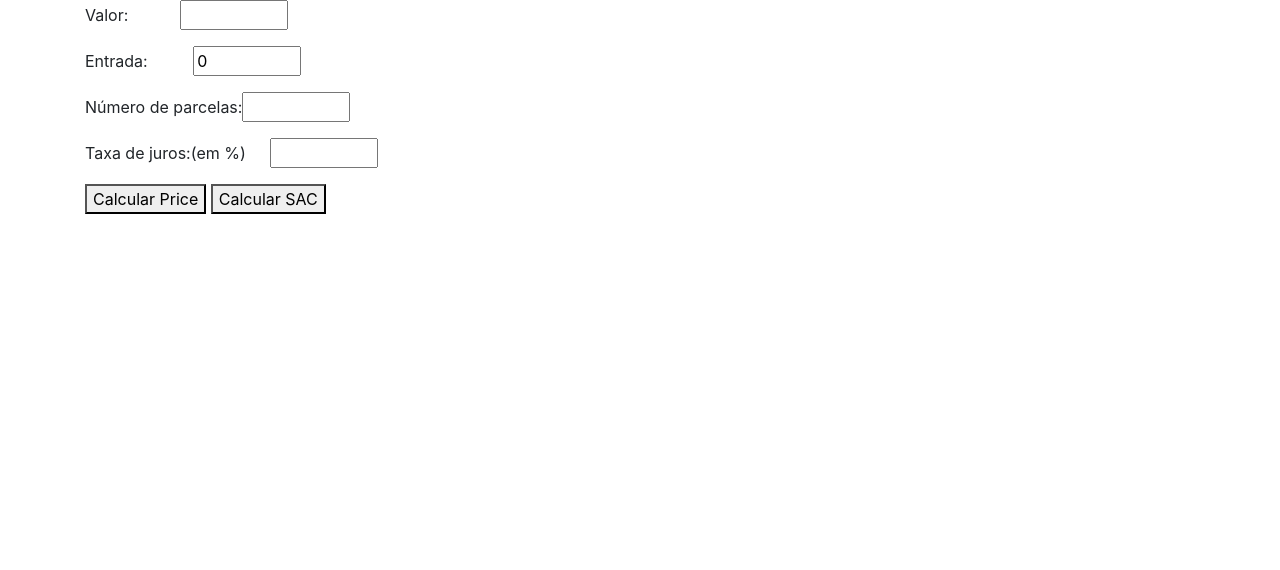
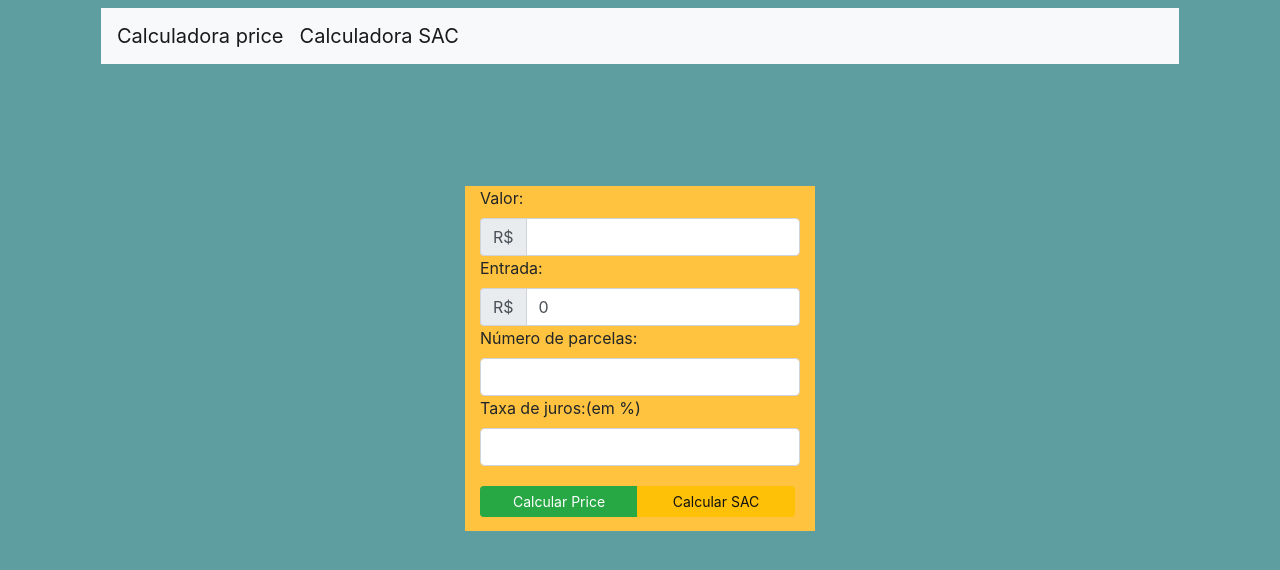
Before and after one commit to rodolfoip/CalculadoraPriceSAC, a plain HTML site: page index.html in a window 1280 px wide. Drawn offline with nearby package versions, Linux system fonts and the light colour scheme.

Commit message:
Agora não existe possibilidade de gerar mais de uma tabela. Menu adicionado (talvez saia) Ajustes no css

```diff
--- a/css/estilos.css
+++ b/css/estilos.css
@@ -1,5 +1,7 @@
+.body{
+    background-color: cadetblue;
+}
 /*input*/
-
 .valor {
     width: 20%;
     margin-left: 9.6%;
@@ -18,11 +20,35 @@
     width: 20%;
     margin-left: 4.4%;
 }
-
+/*menu*/
+.menu{
+    width: 100%;
+}
+/*Form*/
+.divForm{
+    padding-top: 10%;
+}
+.form{
+    background-color: #ffc33f;
+    background-position: center;
+    background-repeat: no-repeat;
+    background-size: cover;
+}
+.form{
+    padding-bottom: 4%;
+}
+/*botoes do fomulario*/
+.botoes{
+    margin-top: 2%;
+    width: 49.38%;
+}
+.btn-group{
+    margin-top: 4%;
+}
 /*tabela*/
 table {
-    border: #000000;
     width: 100%;
+    border: 1px solid black;
 }
 
 table th {
--- a/index.html
+++ b/index.html
@@ -10,19 +10,57 @@
     <link rel="stylesheet" href="https://maxcdn.bootstrapcdn.com/bootstrap/4.0.0-beta.2/css/bootstrap.min.css"
           integrity="sha384-PsH8R72JQ3SOdhVi3uxftmaW6Vc51MKb0q5P2rRUpPvrszuE4W1povHYgTpBfshb" crossorigin="anonymous">
 </head>
-<body>
+<body class="body">
+<div class="container">
+    <div class="col navbar">
+        <nav class="navbar navbar-expand-lg navbar-light bg-light menu">
+            <a class="navbar-brand" href="#">Calculadora price</a>
+            <a class="navbar-brand" href="#">Calculadora SAC</a>
+        </nav>
+    </div>
+</div>
 <div class="container">
     <div class="row">
-        <div class="col">
+        <div class="col"></div>
+        <div class="col divForm">
             <form>
-                <p>Valor:<input class="valor" type="text" id="valorCampo"></p>
-                <p>Entrada: <input value="0" class="entrada" type="text" id="entradaCampo"></p>
-                <p>Número de parcelas:<input class="nParcelas" type="text" id="nParcelasCampo"></p>
-                <p>Taxa de juros:(em %)<input class="tJuros" type="number" step=0.01 id="jurosCampo"></p>
+                <div class="form-group form">
+                    <div class="col">
+                        <label>Valor:</label>
+                        <div class="input-group">
+                            <span class="input-group-addon" id="basic-addon1">R$</span>
+                            <input class="form-control" type="text" id="valorCampo">
+                        </div>
+                    </div>
+                    <div class="col">
+                        <label>Entrada:</label>
+                        <div class="input-group">
+                            <span class="input-group-addon" id="basic-addon2">R$</span>
+                            <input value="0" class="form-control" type="text" id="entradaCampo">
+                        </div>
+                    </div>
+                    <div class="col">
+                        <label>Número de parcelas:</label>
+                        <input class="form-control" type="text" id="nParcelasCampo">
+                    </div>
+                    <div class="col">
+                        <label>Taxa de juros:(em %)</label>
+                        <input class="form-control" type="number" step=0.01 id="jurosCampo">
+                    </div>
+                    <div class="col btn-group" role="group">
+                        <button class="btn btn-success btn-sm botoes" type="button" onclick="calculaPrice()">Calcular
+                            Price
+                        </button>
+                        <button class="btn btn-warning btn-sm botoes" type="button" onclick="calculaSAC()">Calcular SAC
+                        </button>
+                    </div>
+                </div>
             </form>
-            <button type="button" onclick="calculaPrice()">Calcular Price</button>
-            <button type="button" onclick="calculaSAC()">Calcular SAC</button>
+
         </div>
+        <div class="col"></div>
+    </div>
+    <div class="row">
         <div class="col" id="tabela"></div>
     </div>
 </div>
--- a/js/funcoes.js
+++ b/js/funcoes.js
@@ -41,7 +41,11 @@ function calculaPrice() {
 }
 
 function criaTabelaPrice(valor, parcela, nParcelas, juros) {
-
+    //verifica se existe tabela, caso sim, apaga
+    if (document.getElementById("tabela").childElementCount != 0) {
+        console.log("apagou tabela");
+        document.getElementById("tabela").innerHTML = ""
+    }
     //TABELA
     var corpo = document.getElementById("tabela");
 
@@ -121,6 +125,11 @@ function calculaSAC() {
 }
 
 function criarTabelaSAC(valor, juros, amortizacao, nParcelas) {
+    //verifica se existe tabela, caso sim, apaga
+    if (document.getElementById("tabela").childElementCount != 0) {
+        console.log("apagou tabela");
+        document.getElementById("tabela").innerHTML = ""
+    }
     //TABELA
     var corpo = document.getElementById("tabela");
 
```
